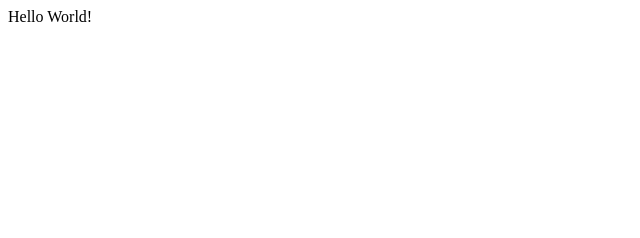
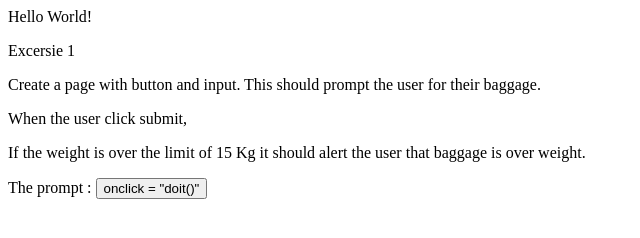
Before and after one commit to Vijay-2899/Programming_Class-2025-, a plain HTML site: page index.html in a window 1280 px wide. Shown: the whole page, without its empty margins (0-640 px from the left). Drawn offline with Linux system fonts and the light colour scheme.

Commit message:
Sample_Content2

```diff
--- a/index.html
+++ b/index.html
@@ -2,10 +2,17 @@
 <head>
     <script>
         alert("Hi");
+        let doit =()=>{
+            alert(done);
+        }
     </script>
 </head>
 <body>
-
+    <P>Hello World!</P>
+    <p>Excersie 1</p>
+    <p>Create a page with button and input. This should prompt the user for their baggage.</p>
+    <p>When the user click submit,</p>
+    <p>If the weight is over the limit of 15 Kg it should alert the user that baggage is over weight.</p>
+    <p>The prompt : <button> onclick = "doit()" </button></p>
 </body>
 </html>
-Hello World!
```
